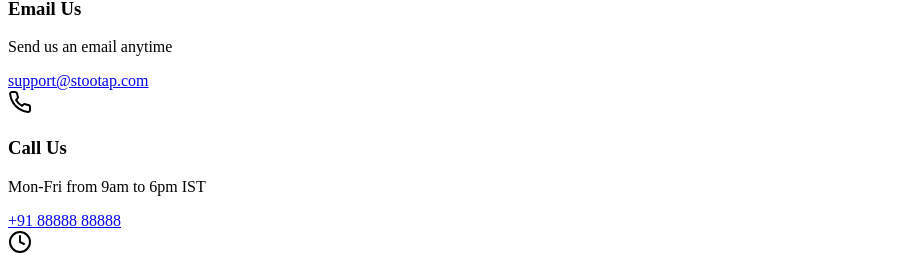
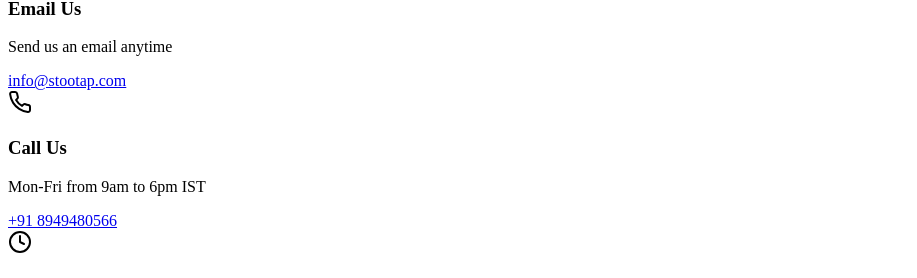
Before and after one commit to push04/stootapfinal, a React (Vite) app in the folder client/: page /contact in a window 1280 px wide. Shown: the part 242-520 px from the top of the page, without its empty margins (0-917 px from the left). Built offline with nearby package versions, Linux system fonts and the light colour scheme; no server answers.

Commit message:
Update contact info: info@stootap.com and +91 8949480566

```diff
--- a/client/src/pages/Contact.tsx
+++ b/client/src/pages/Contact.tsx
@@ -125,8 +125,8 @@ export default function Contact() {
                 <p className="text-muted-foreground mb-2">
                   Send us an email anytime
                 </p>
-                <a href="mailto:support@stootap.com" className="text-primary hover:underline">
-                  support@stootap.com
+                <a href="mailto:info@stootap.com" className="text-primary hover:underline">
+                  info@stootap.com
                 </a>
               </Card>
 
@@ -138,8 +138,8 @@ export default function Contact() {
                 <p className="text-muted-foreground mb-2">
                   Mon-Fri from 9am to 6pm IST
                 </p>
-                <a href="tel:+918888888888" className="text-primary hover:underline">
-                  +91 88888 88888
+                <a href="tel:+918949480566" className="text-primary hover:underline">
+                  +91 8949480566
                 </a>
               </Card>
 
```
